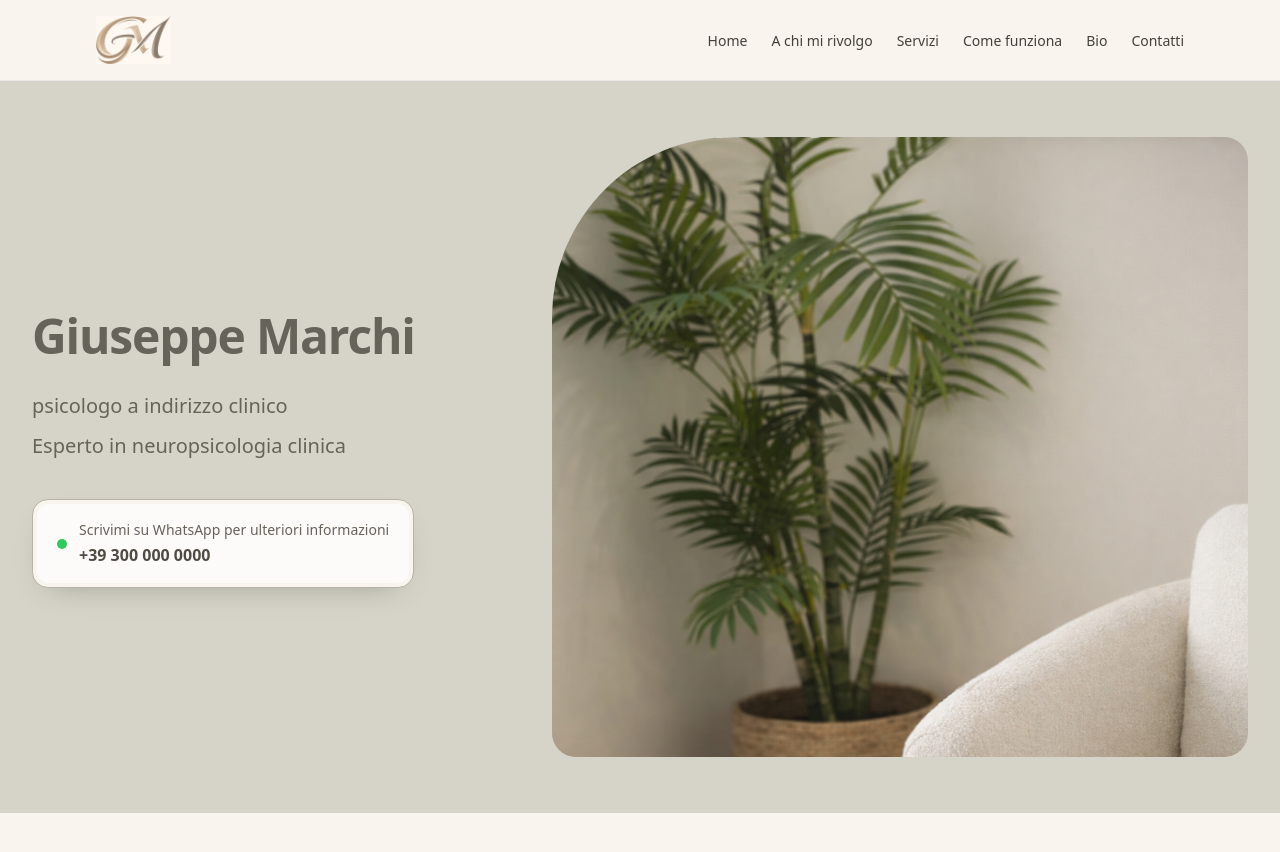
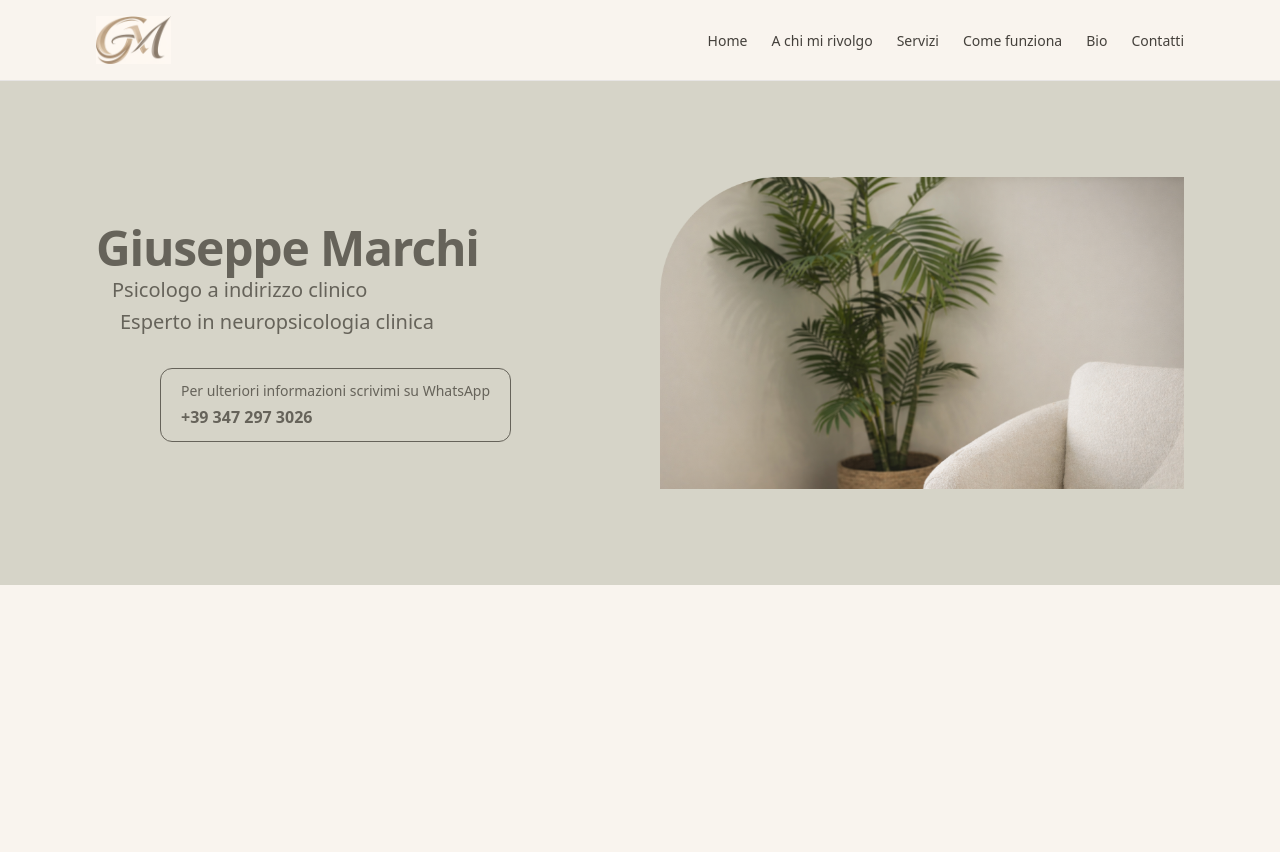
Before and after one commit to France900/Sito_Giuseppe_Marchi, a Vue app: page / in a window 1280 px wide. Shown: the top 852 px of the page. Built offline with nearby package versions, Linux system fonts and the light colour scheme.

Commit message:
hero backup before changes

```diff
--- a/src/components/Home.vue
+++ b/src/components/Home.vue
@@ -1,47 +1,31 @@
 <script setup>
-const whatsappNumber = '393000000000'
-const whatsappDisplay = '+39 300 000 0000'
-const whatsappMessage = encodeURIComponent('Ciao Giuseppe, vorrei maggiori informazioni.')
+const whatsappNumber = '+39 347 297 3026'
 </script>
 
 <template>
   <section id="home" class="bg-[#D6D4C8] text-[#66635A]">
-    <div class="mx-auto max-w-7xl px-4 py-10 sm:px-6 lg:px-8 lg:py-14">
-      <div class="grid gap-8 lg:grid-cols-12 lg:items-center">
-        <div class="relative z-10 lg:col-span-5">
-          <h1 class="text-4xl font-semibold leading-tight tracking-tight sm:text-5xl">Giuseppe Marchi</h1>
-          <p class="mt-6 text-lg leading-relaxed sm:text-xl">psicologo a indirizzo clinico</p>
-          <p class="mt-2 text-lg leading-relaxed sm:text-xl">Esperto in neuropsicologia clinica</p>
-
+    <div class="mx-auto grid max-w-6xl gap-10 px-4 py-16 sm:px-6 lg:grid-cols-2 lg:items-center lg:px-8 lg:py-24">
+      <div class="order-1">
+        <h1 class="text-4xl font-semibold tracking-tight sm:text-5xl">Giuseppe Marchi</h1>
+        <p class="mt-1 ml-4 text-lg sm:text-xl">Psicologo a indirizzo clinico</p>
+        <p class="mt-1 ml-6 text-lg sm:text-xl">Esperto in neuropsicologia clinica</p>
         <a
-            :href="`https://wa.me/${whatsappNumber}?text=${whatsappMessage}`"
+          :href="`https://wa.me/${whatsappNumber}`"
           target="_blank"
           rel="noopener noreferrer"
-            class="group mt-9 block w-fit rounded-2xl border border-[#B8B2A7] bg-[#F9F4EE] p-1 shadow-[0_12px_32px_-18px_rgba(66,62,55,0.45)] transition hover:-translate-y-0.5 hover:shadow-[0_20px_34px_-18px_rgba(66,62,55,0.55)]"
+          class="mt-8 ml-16 inline-flex flex-col rounded-xl border border-[#66635A] px-5 py-3 text-left transition hover:bg-[#66635A] hover:text-[#D6D4C8]"
         >
-            <span class="flex items-center gap-3 rounded-xl bg-white/70 px-5 py-4">
-              <span class="inline-block h-2.5 w-2.5 rounded-full bg-[#31C860]"></span>
-              <span class="flex flex-col">
-                <span class="text-sm font-medium leading-snug text-[#66635A]">
-                  Scrivimi su WhatsApp per ulteriori informazioni
-                </span>
-                <span class="mt-1 text-base font-semibold text-[#4F4B43]">
-                  {{ whatsappDisplay }}
-                </span>
-              </span>
-            </span>
+          <span class="text-sm font-medium">Per ulteriori informazioni scrivimi su WhatsApp </span>
+          <span class="mt-1 text-base font-semibold">{{ whatsappNumber }}</span>
         </a>
       </div>
 
-        <div class="lg:col-span-7">
-          <div class="relative overflow-hidden rounded-3xl rounded-tl-[180px] bg-[#CFCBBF]">
+      <div class="order-2 flex justify-center lg:justify-end">
         <img
           src="/imgHero.png"
           alt="Giuseppe Marchi"
-              class="h-[460px] w-full object-cover object-center sm:h-[540px] lg:h-[620px]"
+          class="w-full object-cover"
         />
-          </div>
-        </div>
       </div>
     </div>
   </section>
```
Lines whose indentation alone changed are shown as unchanged.
